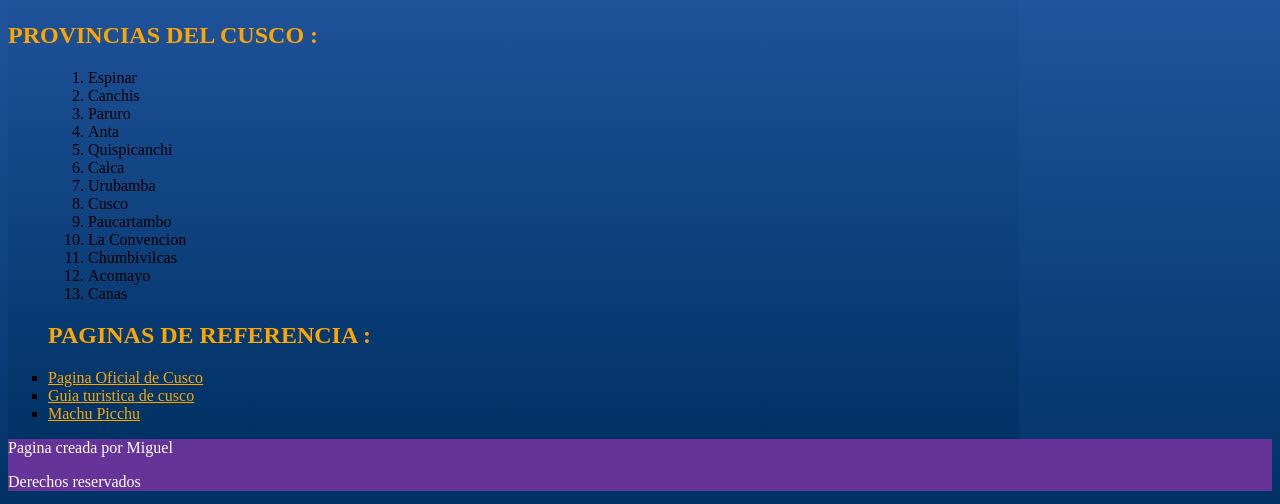
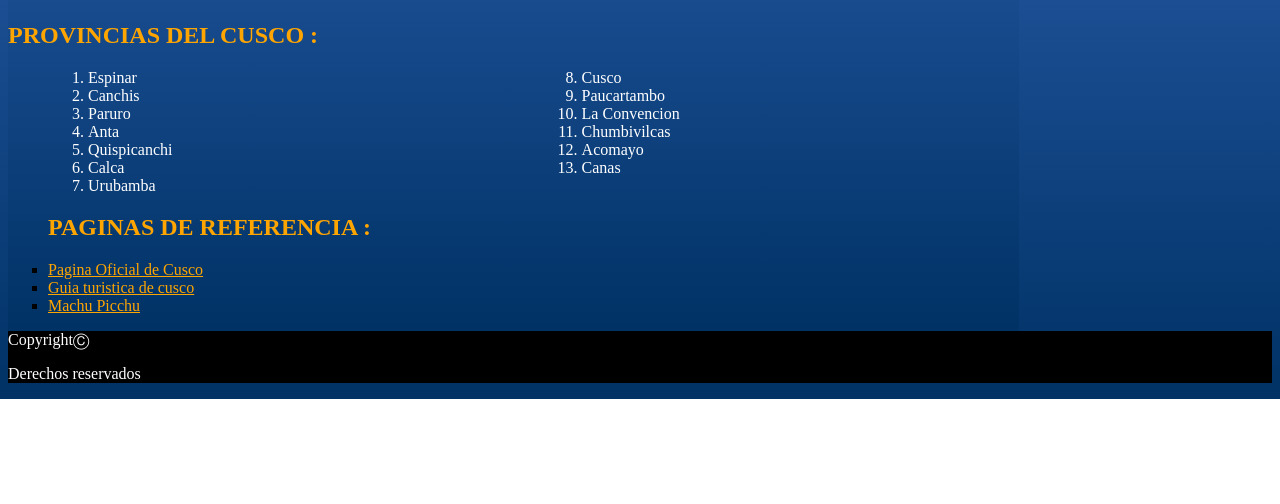
Before and after one commit to miguel330/trabajos-, a plain HTML site: page index.html in a window 1280 px wide. Shown: the part 2060-2564 px from the top of the page. After the commit the page ends 2459 px from the top, so only its background shows below. Drawn offline with Linux system fonts and the light colour scheme.

Commit message:
Update index.html

```diff
--- a/index.html
+++ b/index.html
@@ -21,7 +21,7 @@
             <li style="display:inline; text-align:center; margin: 0 30px 0 0">
                 <a href="./platos.html" style="text-decoration:none; color:white; background-color: blue; padding: 2px 7px 2px; border: 1px solid blue; font-family:'Lucida Sans', 'Lucida Sans Regular', 'Lucida Grande', 'Lucida Sans Unicode', Geneva, Verdana, sans-serif;">PLATOS TIPICOS DE CUSCO</a></li>
             <li style="display:inline; text-align:center; margin: 0 30px 0 0">
-                <a href="./cultura.html" style="text-decoration:none; color:white; background-color: blue; padding: 2px 7px 2px; border: 1px solid blue; font-family:'Lucida Sans', 'Lucida Sans Regular', 'Lucida Grande', 'Lucida Sans Unicode', Geneva, Verdana, sans-serif;">CULTURA</a></li>
+                <a href="./flora.html" style="text-decoration:none; color:white; background-color: blue; padding: 2px 7px 2px; border: 1px solid blue; font-family:'Lucida Sans', 'Lucida Sans Regular', 'Lucida Grande', 'Lucida Sans Unicode', Geneva, Verdana, sans-serif;">FLORA</a></li>
         </ul>
     </nav>
 
@@ -71,8 +71,8 @@
         <ul type="square">
 
             <!-- 1, A, a, I, ii -->
+        <div style="column-count:2 ;color:white">
             <ol type="1" start="1">
-
                 <li>Espinar</li>
                 <li>Canchis</li>
                 <li>Paruro</li>
@@ -87,6 +87,7 @@
                 <li>Acomayo</li>
                 <li>Canas</li>
             </ol>
+        </div>
 
 <font color="orange" font="comic sans">
 <h2 align="left" font="comic sans">PAGINAS DE REFERENCIA :</h2>
@@ -101,11 +102,13 @@
                 <aside style="background-color:red; width: 20%; height: 50%; float: right;">
             <h5 style="text-align:center ;">Plato tipico de cusco</h5>
             <img src="https://www.iletours.com/wp-content/uploads/2019/06/cuy-chactado-cusqueno.jpg" alt="" width="100%" height="100%">
+            </aside>
 
-        </aside>
+
+
         <!-- footer es para hacer el pie de la pagina-Informacion del diseñador -->
-        <footer style="background-color:rebeccapurple; width:100%; height: 20%; color:white; text-align: left; clear:both;">
-            <p>Pagina creada por Miguel</p>
+        <footer style="background-color:rgb(0, 0, 0); width:100%; height: 20%; color:white; text-align: left; clear:both;">
+            <p>CopyrightⒸ</p>
             <p>Derechos reservados</p>
         </footer>
 
```
